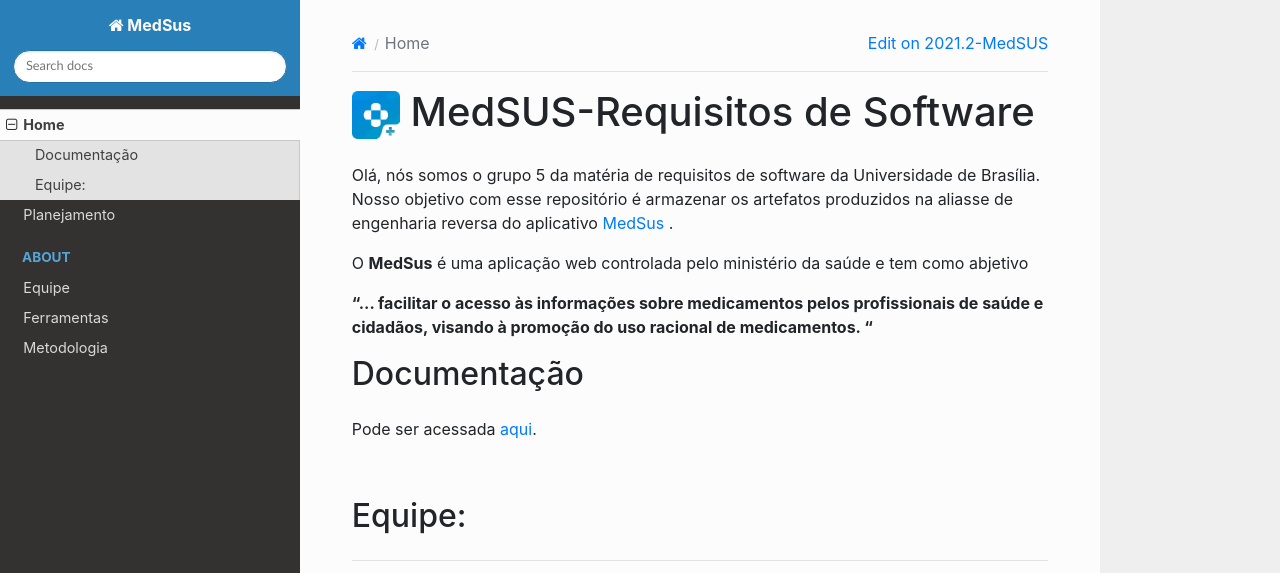
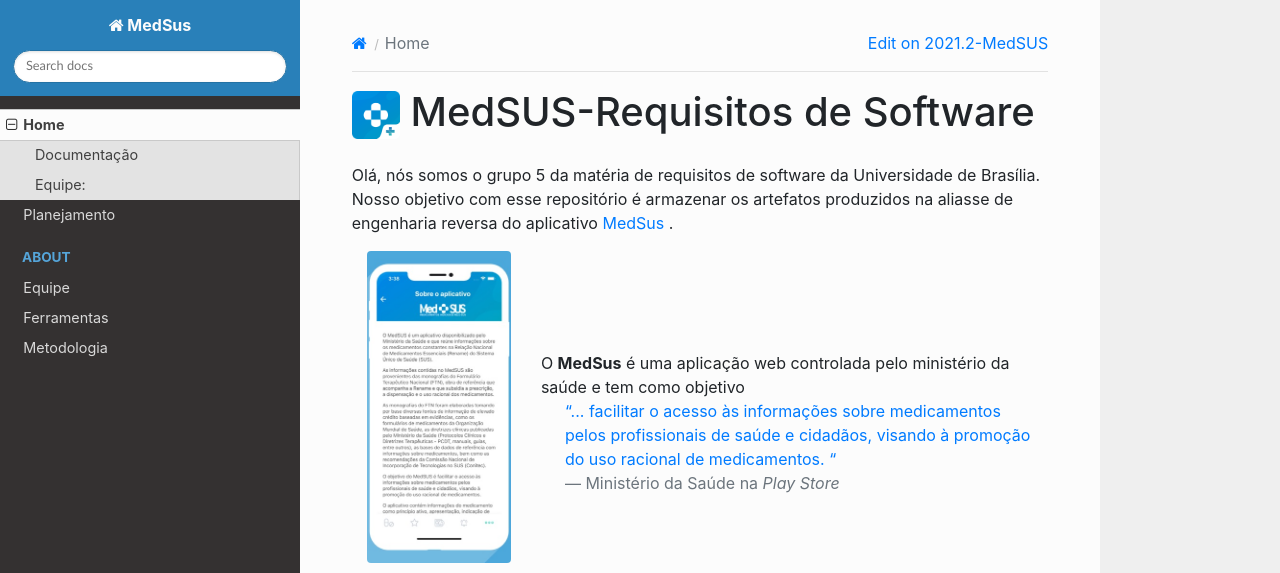
Before and after one commit to Requisitos-de-Software/2021.2-MedSUS, an MkDocs documentation site: the page built from docs/index.md, in a window 1280 px wide and 900 px high, cut to the strip 0-573 px from the top of the window. Built offline with MkDocs 1.6.1, drawn with Linux system fonts in a browser that asks for light colours; nearby versions of some CDN libraries.

Commit message:
Added bootstrap to index and new assets

```diff
--- a/docs/index.md
+++ b/docs/index.md
@@ -2,9 +2,22 @@
 
 Olá, nós somos o grupo 5 da matéria de requisitos de software da Universidade de Brasília. Nosso objetivo com esse repositório é armazenar os artefatos produzidos na aliasse de engenharia reversa do aplicativo [MedSus](https://www.gov.br/pt-br/apps/medsus) .
 
-O **MedSus** é uma aplicação web controlada pelo ministério da saúde e tem como abjetivo
-
-__“... facilitar o acesso às informações sobre medicamentos pelos profissionais de saúde e cidadãos, visando à promoção do uso racional de medicamentos. “__
+<div class="container">
+    <div class="row align-items-center">
+        <div class="col-3">
+            <figure class="figure">
+                <img class="figure-img img-fluid rounded" src="assets/sobre_app.jpg">
+            <figure>
+        </div>
+        <div class="col-9">
+            O <strong>MedSus</strong> é uma aplicação web controlada pelo ministério da saúde e tem como objetivo
+            <blockquote class="blockquote text-primary">
+            <p class="mb-0">“... facilitar o acesso às informações sobre medicamentos pelos profissionais de saúde e cidadãos, visando à promoção do uso racional de medicamentos. “</p>
+            <footer class="blockquote-footer">Ministério da Saúde na <cite title="Source Title">Play Store</cite></footer>
+            </blockquote>
+        </div>
+    </div>
+</div>
 
 
 
```
Also changed, not shown: docs/about/tools.md (+26 -0 lines), docs/assets/logo_discord.png (added), docs/assets/logo_github.png (added), docs/assets/logo_lucid.png (added), docs/assets/logo_telegram.png (added), docs/assets/logo_trello.png (added), docs/assets/sobre_app.jpg (added).
